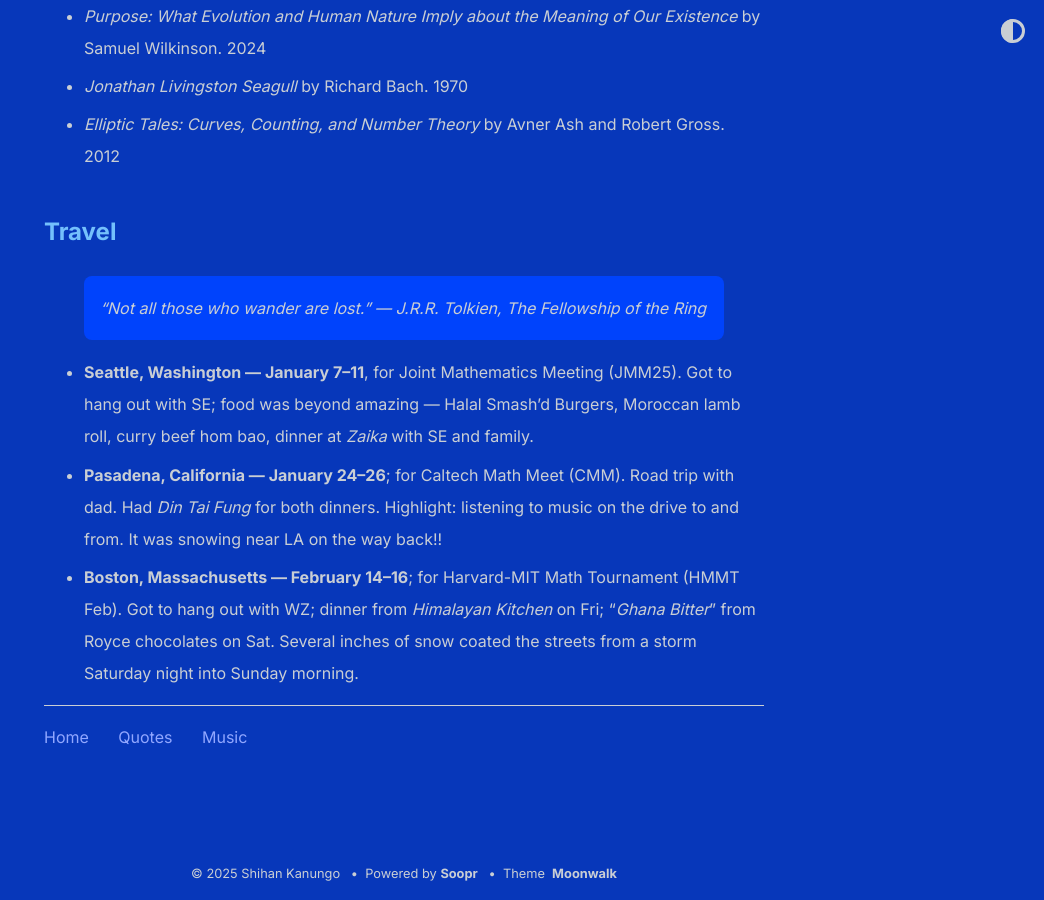
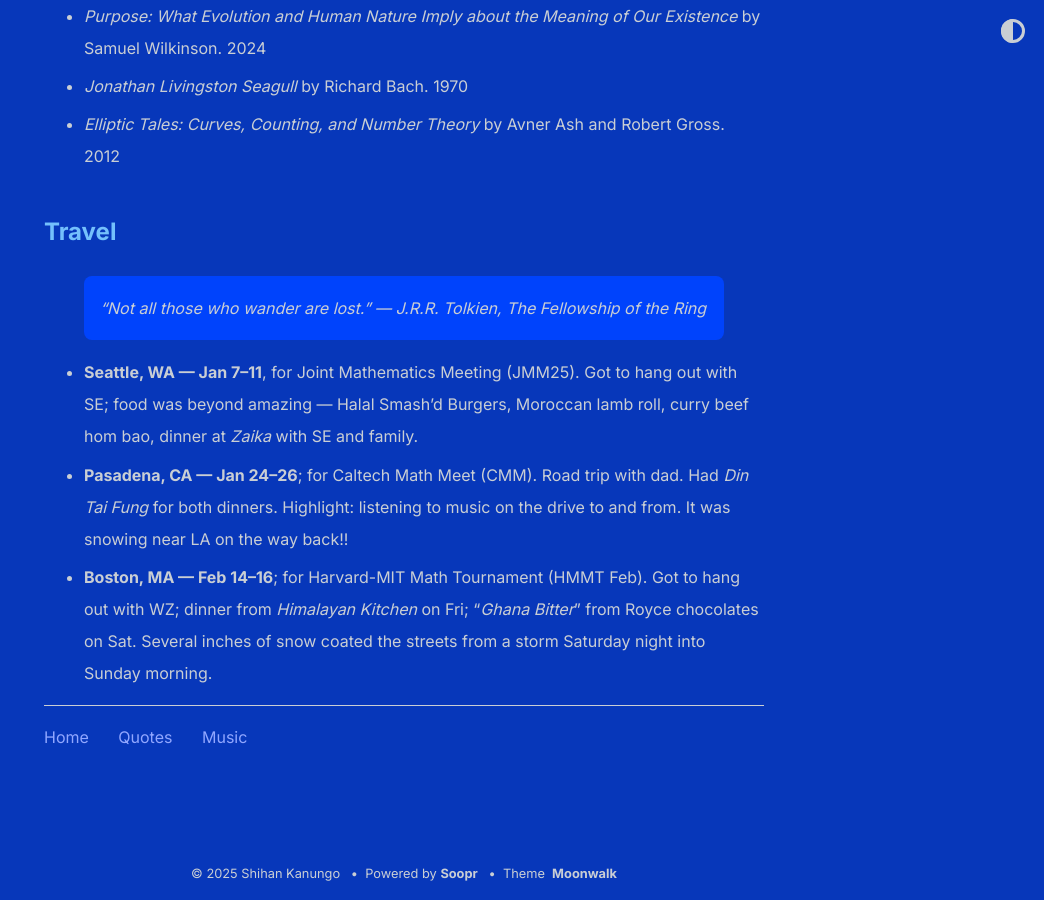
Before and after one commit to shihankanungo/shihankanungo.github.io, a Jekyll site: the page built from wrapped.md, in a window 1280 px wide and 900 px high, scrolled down 1712 px. Shown: the whole window, without its empty margins (236-1280 px from the left). Built offline with Jekyll 4.4.1, drawn with Linux system fonts in a browser that asks for light colours.

Commit message:
Update wrapped.md

```diff
--- a/wrapped.md
+++ b/wrapped.md
@@ -49,6 +49,6 @@ title: Wrapped (2025)
 
 > "Not all those who wander are lost." --- J.R.R. Tolkien, The Fellowship of the Ring
 
-- **Seattle, Washington --- January 7--11**, for Joint Mathematics Meeting (JMM25). Got to hang out with SE; food was beyond amazing --- Halal Smash'd Burgers, Moroccan lamb roll, curry beef hom bao, dinner at *Zaika* with SE and family.
-- **Pasadena, California --- January 24--26**; for Caltech Math Meet (CMM). Road trip with dad. Had *Din Tai Fung* for both dinners. Highlight: listening to music on the drive to and from. It was snowing near LA on the way back!!
-- **Boston, Massachusetts --- February 14--16**; for Harvard-MIT Math Tournament (HMMT Feb). Got to hang out with WZ; dinner from *Himalayan Kitchen* on Fri; "*Ghana Bitter*" from Royce chocolates on Sat. Several inches of snow coated the streets from a storm Saturday night into Sunday morning.
+- **Seattle, WA --- Jan 7--11**, for Joint Mathematics Meeting (JMM25). Got to hang out with SE; food was beyond amazing --- Halal Smash'd Burgers, Moroccan lamb roll, curry beef hom bao, dinner at *Zaika* with SE and family.
+- **Pasadena, CA --- Jan 24--26**; for Caltech Math Meet (CMM). Road trip with dad. Had *Din Tai Fung* for both dinners. Highlight: listening to music on the drive to and from. It was snowing near LA on the way back!!
+- **Boston, MA --- Feb 14--16**; for Harvard-MIT Math Tournament (HMMT Feb). Got to hang out with WZ; dinner from *Himalayan Kitchen* on Fri; "*Ghana Bitter*" from Royce chocolates on Sat. Several inches of snow coated the streets from a storm Saturday night into Sunday morning.
```
